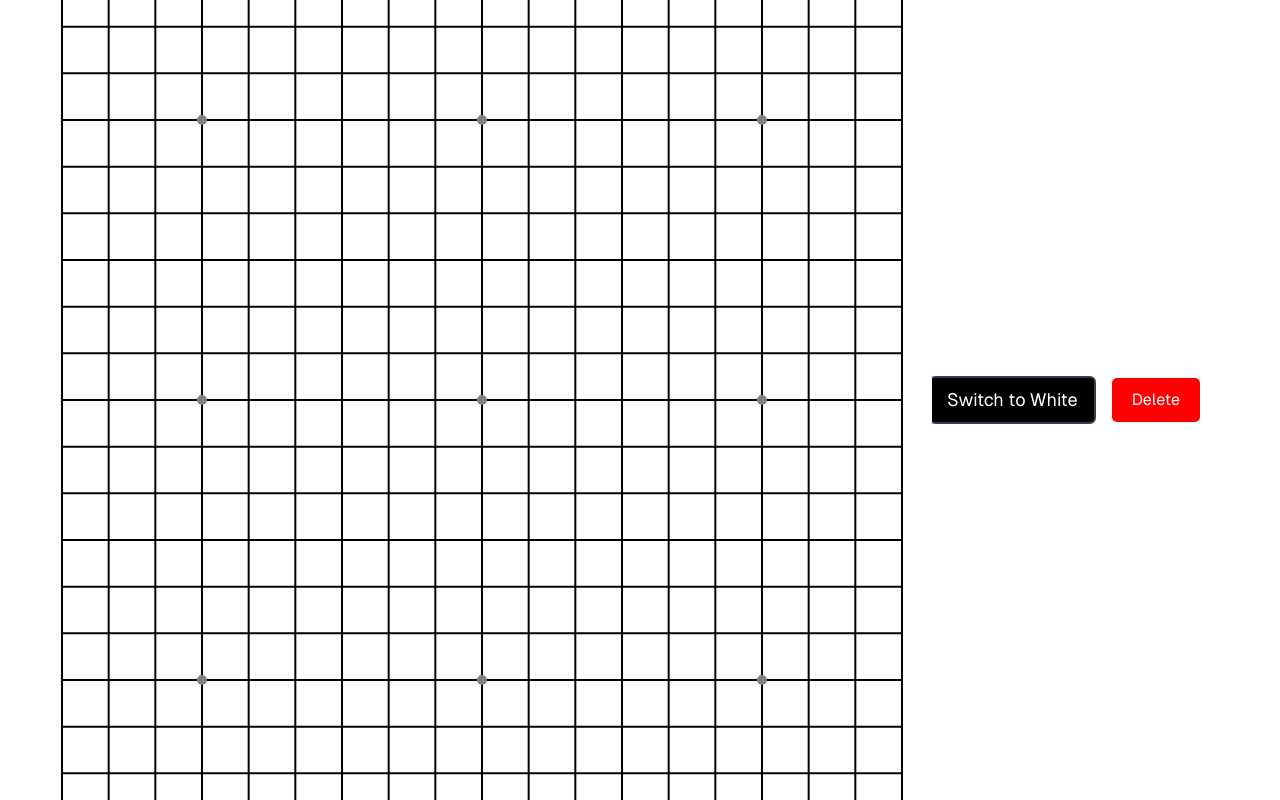
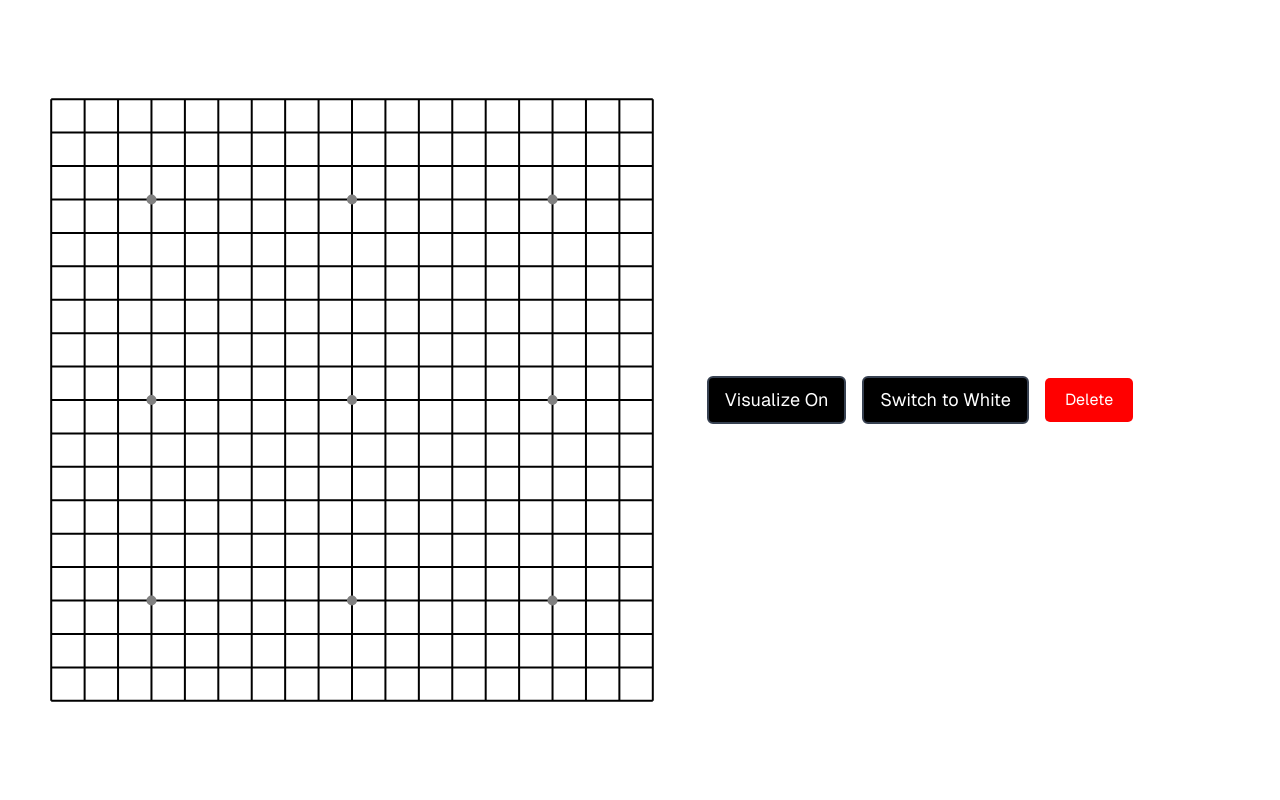
Before and after one commit to u-sho/go-visualizer, a Next.js app: page / in a window 1280 px wide. Built offline with nearby package versions, Linux system fonts and the light colour scheme.

Commit message:
ウィンドウ幅に対応

```diff
--- a/src/app/page.tsx
+++ b/src/app/page.tsx
@@ -1,25 +1,52 @@
+'use client';
 import { DeleteButton } from "@/components/DeleteButton";
 import { GameBoard } from "@/components/GameBoard";
 import { StoneButton } from "@/components/StoneButton";
 import { VisualButton } from "@/components/VisualizeButton";
+import { useEffect, useState } from "react";
 
 export default function Home() {
+  const [boardWidth, setBoardWidth] = useState(900);
+  const [buttonContainerMargin, setButtonContainerMargin] = useState(0);
+  useEffect(()=>{
+    const handleResize = () => {
+      const windowWidth = window.innerWidth;
+      const windowHeight = window.innerHeight;
+      if (windowWidth < 640)
+        setBoardWidth(Math.min(windowWidth-30, 900));
+      else
+        setBoardWidth(Math.min(windowWidth/2, 900));
+
+    if (windowWidth > 800) {
+      setButtonContainerMargin((windowWidth - boardWidth) / 2);
+    } else {
+      setButtonContainerMargin(0); // 小さい画面ではデフォルトの位置
+    }
+  }
+    handleResize()
+    window.addEventListener('resize', handleResize);
+
+    return () => {
+      window.removeEventListener('resize', handleResize);
+    }
+  }, [])
+
   return (
 
-    <div className="flex flex-col sm:flex-row items-center justify-between min-h-screen p-8 pb-20 gap-16 sm:p-20 font-[family-name:var(--font-geist-sans)]">
+    <div className="flex flex-col sm:flex-row items-center justify-between min-h-screen p-1 pb-20 gap-16 sm:p-20 font-[family-name:var(--font-geist-sans)]">
 
       {/* Gameboardを画面の左側に固定 */}
       <div className="sm:fixed sm:left-8 sm:top-1/2 sm:transform sm:-translate-y-1/2">
       <GameBoard
-        canvasWidth={900}
-        canvasHeight={900}
-        paddingX={30}
-        paddingY={30}
+        canvasWidth={boardWidth}
+        canvasHeight={boardWidth}
+        paddingX={boardWidth*0.03}
+        paddingY={boardWidth*0.03}
         size={19} />
       </div>
 
       {/* ボタン群を右に、または小さい画面では下に表示 */}
-      <div className="flex flex-col gap-4 sm:ml-auto sm:flex-row sm:items-center">
+      <div className="flex flex-col gap-4 sm:w-1/2 sm:ml-auto sm:flex-row sm:items-center sm:justify-center">
         <VisualButton />
         <StoneButton />
         <DeleteButton />
```
